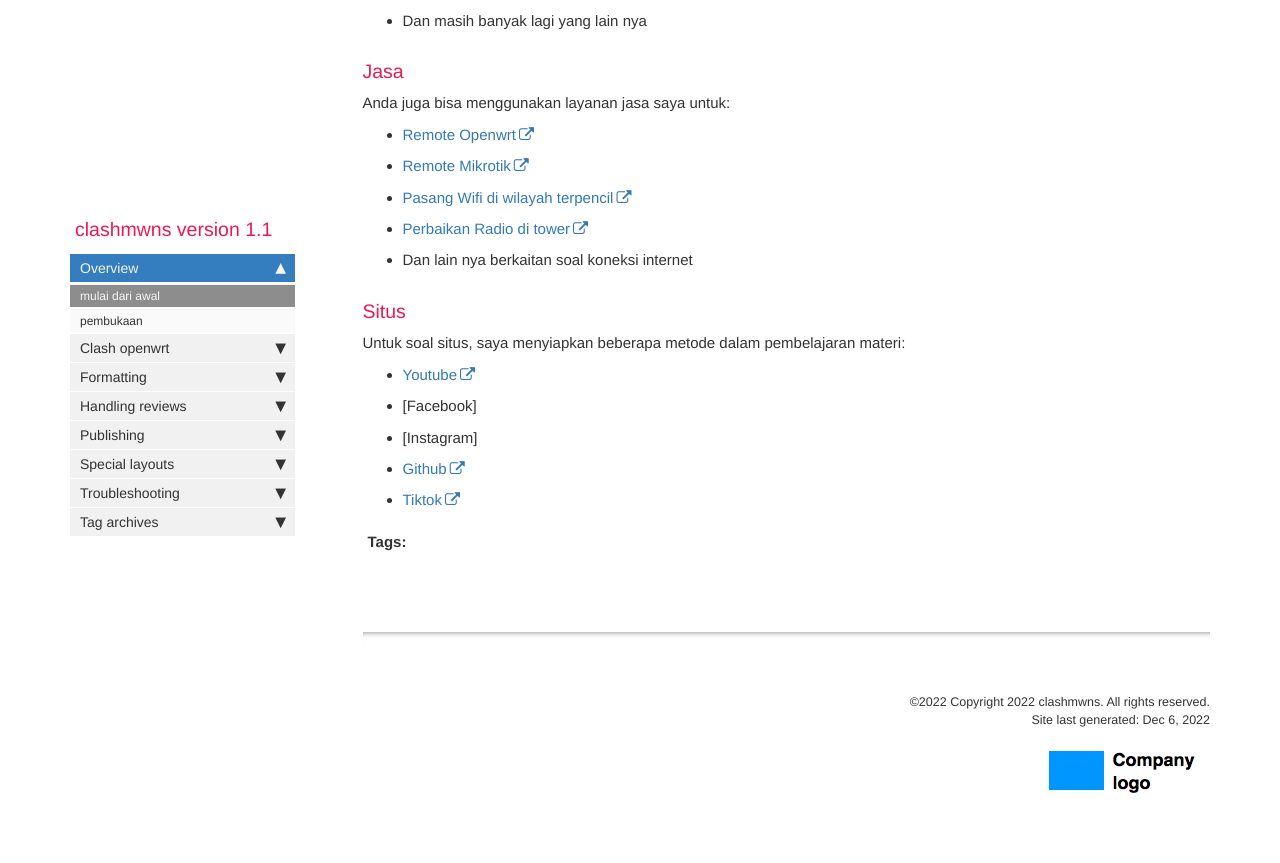
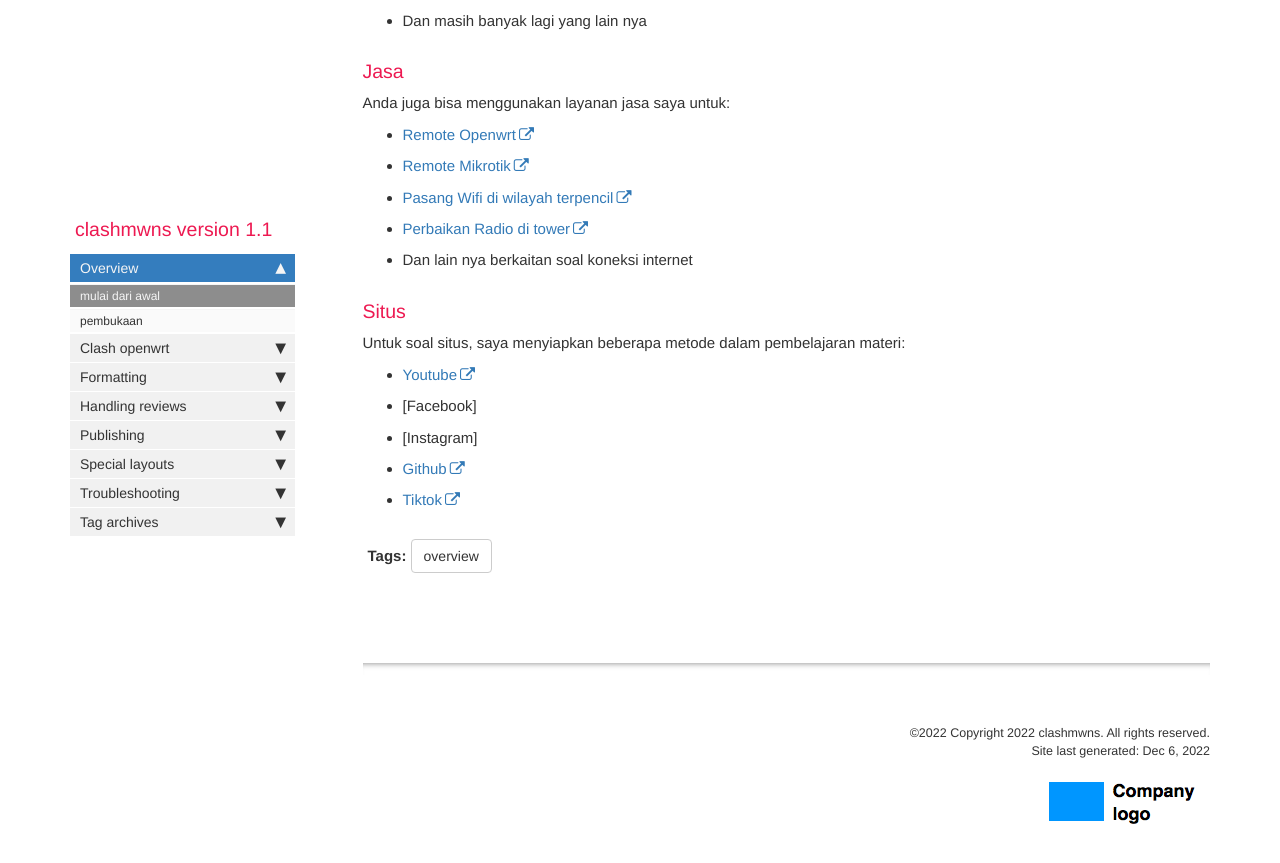
Before and after one commit to mwnsofficial/clashmwns, a Jekyll site: the page built from index.md, in a window 1280 px wide and 900 px high, scrolled down 1116 px. Shown: the top 863 px of the window. Built offline with Jekyll 4.4.1, drawn with Linux system fonts in a browser that asks for light colours; comment, search, counter and statistics services are not loaded.

Commit message:
Update tags.yml

```diff
--- a/_data/tags.yml
+++ b/_data/tags.yml
@@ -2,7 +2,7 @@
 # If you are using the createtag script, don't leave a blank line at the end of this file.
 # In other words, the last line must be the last tag in the allowed-tags list.
 allowed-tags:
-  - getting_started
+  - overview
   - content_types
   - navigation
   - formatting
```
